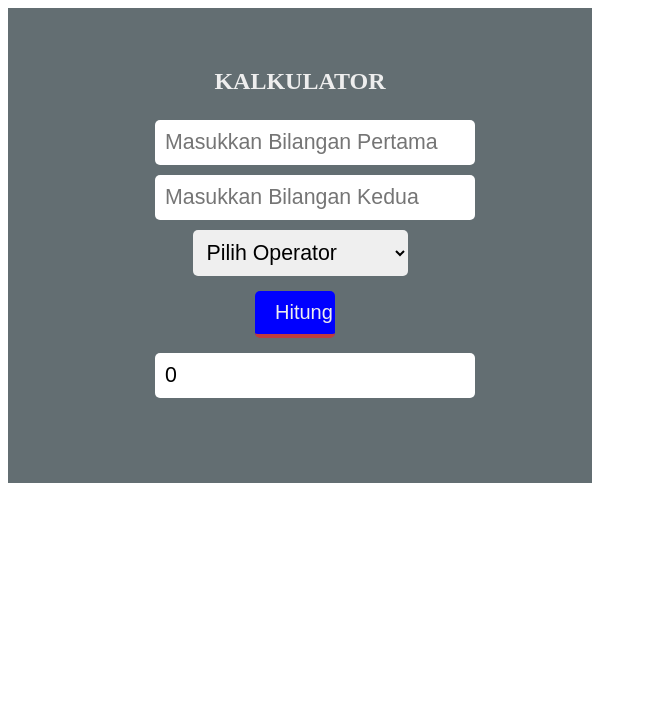
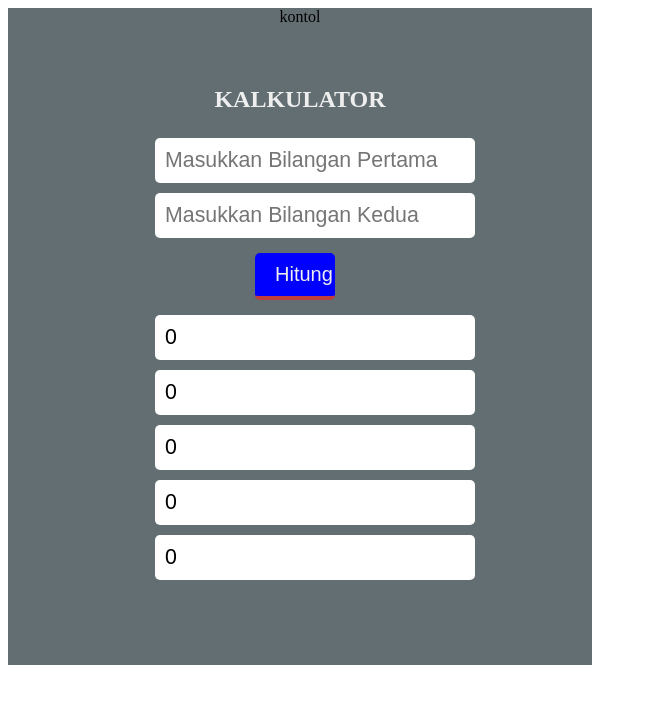
Before and after one commit to LukmanAH/PrakWeb-Cluster-a1, a PHP site: page /Latihan_1_Kalkulator.php in a window 1280 px wide. Shown: the top 704 px of the page, without its empty margins (0-647 px from the left). Run offline with PHP 8.4, Linux system fonts and the light colour scheme.

Commit message:
update dikit

```diff
--- a/Modul5/Latihan_1_Kalkulator.php
+++ b/Modul5/Latihan_1_Kalkulator.php
@@ -15,50 +15,43 @@
     if (isset($_POST['hitung'])) {
       $bil1 = $_POST['bil1'];
       $bil2 = $_POST['bil2'];
-      $operasi = $_POST['operasi'];
-      switch ($operasi) {
-        case '+':
-          $hasil = $bil1 + $bil2;
-          break;
-        case '-':
-          $hasil = $bil1 - $bil2;
-          break;
-        case '*':
-          $hasil = $bil1 * $bil2;
-          break;
-        case '/':
-          $hasil = $bil1 / $bil2;
-          break;
-
-        case '%':
-          $hasil = $bil1 % $bil2;
-          break;
-
-        default:
-          $hasil = "Pilih Operatornya dulu dong !!!";
-          break;
+      if ($bil2 !=  0 && $bil1 != 0) {
+        $tambah = $bil1 + $bil2;
+        $kurang = $bil1 - $bil2;
+        $kali = $bil1 * $bil2;
+        $bagi = $bil1 / $bil2;
+        $mod = $bil1 % $bil2;
+      } else {
+        $tambah = 0;
+        $kurang = 0;
+        $kali = 0;
+        $bagi = 0;
+        $mod = 0;
       }
+    } else {
+      echo "kontol";
     }
     ?>
     <div class="kalkulator">
       <h1 class="judul">KALKULATOR</h1>
 
       <form method="post" action="Latihan_1_Kalkulator.php">
-        <input type="number" name="bil1" class="bil" autocomplete="off" placeholder="Masukkan Bilangan Pertama">
-        <input type="number" name="bil2" class="bil" autocomplete="off" placeholder="Masukkan Bilangan Kedua">
-        <select class="opt" name="operasi">
-          <option value="#">Pilih Operator</option>
-          <option value="+">+</option>
-          <option value="-">-</option>
-          <option value="*">x</option>
-          <option value="/">/</option>
-          <option value="%">Mod(%)</option>
-        </select>
+        <input type="number" name="bil1" class="bil" autocomplete="on" placeholder="Masukkan Bilangan Pertama"><br>
+        <input type="number" name="bil2" class="bil" autocomplete="on" placeholder="Masukkan Bilangan Kedua">
         <input type="submit" name="hitung" value="Hitung" class="tombol">
       </form>
       <?php if (isset($_POST['hitung'])) { ?>
-        <input type="text" value="<?php echo $hasil; ?>" class="bil">
+        <h2 class="judul">Hasil Dari Tiap Operasi :</h2>
+        <input type="text" value="<?php echo "Penjumlahan (+)  :   " . $tambah; ?>" class="bil"><br>
+        <input type="text" value="<?php echo "pengurangan (-)  :   " . $kurang; ?>" class="bil"><br>
+        <input type="text" value="<?php echo "Perkalian (x)    :   " . $kali; ?>" class="bil"><br>
+        <input type="text" value="<?php echo "Pembagian (/)    :   " . $bagi; ?>" class="bil"><br>
+        <input type="text" value="<?php echo "Modulo (%)       :   " .  $mod; ?>" class="bil"><br>
       <?php } else { ?>
+        <input type="text" value="0" class="bil">
+        <input type="text" value="0" class="bil">
+        <input type="text" value="0" class="bil">
+        <input type="text" value="0" class="bil">
         <input type="text" value="0" class="bil">
       <?php } ?>
     </div>
```
